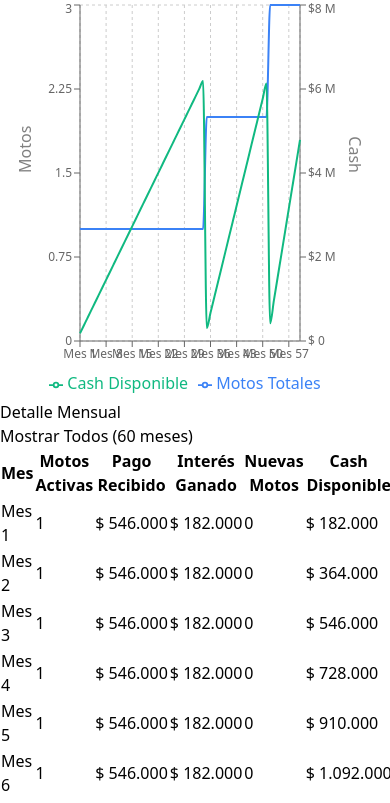
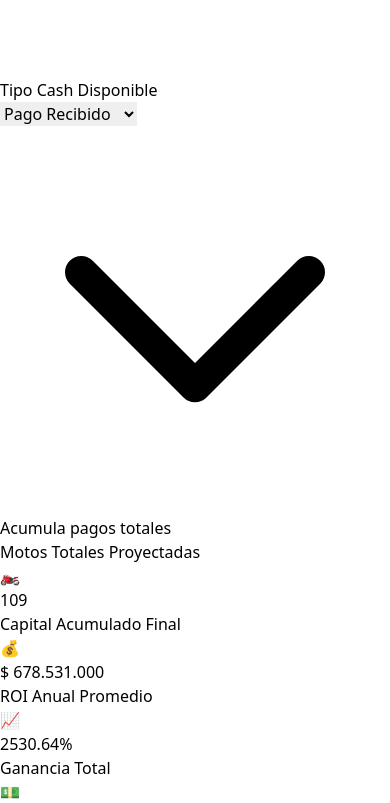
Before and after one commit to carlosacuna/arbo-investment-simulator, a React (Vite) app: page / in a window 390 px wide. Shown: the part 4494-5297 px from the top of the page. Built offline with nearby package versions, Linux system fonts and the light colour scheme.

Commit message:
feat: add configurable days per month and cash accumulation type

```diff
--- a/src/App.jsx
+++ b/src/App.jsx
@@ -14,7 +14,8 @@ function App() {
     principalDiario: 14000,
     motosIniciales: 1,
     dias: 1560,
-    diasPorMes: 26
+    diasPorMes: 26,
+    tipoCashDisponible: 'pagoRecibido'
   });
 
   const { dailyData, monthlyData, summary, isCalculating } = useSimulationLogic(params);
--- a/src/components/ParametersForm.jsx
+++ b/src/components/ParametersForm.jsx
@@ -9,11 +9,16 @@ export const ParametersForm = ({ onParametersChange }) => {
     principalDiario: 14000,
     motosIniciales: 1,
     dias: 1560,
-    diasPorMes: 26
+    diasPorMes: 26,
+    tipoCashDisponible: 'pagoRecibido'
   });
 
   const handleChange = (field, value) => {
-    const newParams = { ...params, [field]: parseFloat(value) || 0 };
+    let processedValue = value;
+    if (field !== 'tipoCashDisponible') {
+      processedValue = parseFloat(value) || 0;
+    }
+    const newParams = { ...params, [field]: processedValue };
     setParams(newParams);
     onParametersChange(newParams);
   };
@@ -44,6 +49,34 @@ export const ParametersForm = ({ onParametersChange }) => {
         />
         <div className="absolute inset-y-0 right-0 flex items-center pr-2 pointer-events-none">
           <div className="w-1.5 h-1.5 bg-blue-500 rounded-full opacity-60"></div>
+        </div>
+      </div>
+      <p className="text-xs text-gray-600 mt-1.5 font-medium">{helperText}</p>
+    </div>
+  );
+
+  const SelectField = ({ label, value, onChange, options, helperText, icon }) => (
+    <div className="bg-gradient-to-br from-white to-gray-50 p-3 rounded-lg border border-gray-200 hover:border-blue-300 transition-all duration-200 hover:shadow-md">
+      <label className="flex items-center text-xs font-semibold text-gray-700 mb-2">
+        {icon && <span className="mr-2 text-blue-600">{icon}</span>}
+        {label}
+      </label>
+      <div className="relative">
+        <select
+          value={value}
+          onChange={onChange}
+          className="w-full px-3 py-2 bg-white border border-gray-200 rounded-md focus:ring-2 focus:ring-blue-500 focus:border-blue-500 transition-all duration-200 text-sm font-medium text-gray-900 appearance-none cursor-pointer"
+        >
+          {options.map(option => (
+            <option key={option.value} value={option.value}>
+              {option.label}
+            </option>
+          ))}
+        </select>
+        <div className="absolute inset-y-0 right-0 flex items-center pr-2 pointer-events-none">
+          <svg className="w-4 h-4 text-gray-400" fill="none" stroke="currentColor" viewBox="0 0 24 24">
+            <path strokeLinecap="round" strokeLinejoin="round" strokeWidth={2} d="M19 9l-7 7-7-7" />
+          </svg>
         </div>
       </div>
       <p className="text-xs text-gray-600 mt-1.5 font-medium">{helperText}</p>
@@ -119,7 +152,7 @@ export const ParametersForm = ({ onParametersChange }) => {
             <div className="w-8 h-0.5 bg-gradient-to-r from-green-500 to-green-300 mr-3"></div>
             <h3 className="text-xl font-bold text-gray-800">Configuración de Simulación</h3>
           </div>
-          <div className="grid grid-cols-1 md:grid-cols-2 lg:grid-cols-3 gap-4">
+          <div className="grid grid-cols-1 md:grid-cols-2 lg:grid-cols-4 gap-4">
             <InputField
               label="Motos Iniciales"
               value={params.motosIniciales}
@@ -152,6 +185,19 @@ export const ParametersForm = ({ onParametersChange }) => {
                 <path strokeLinecap="round" strokeLinejoin="round" strokeWidth={2} d="M9 19v-6a2 2 0 00-2-2H5a2 2 0 00-2 2v6a2 2 0 002 2h2a2 2 0 002-2zm0 0V9a2 2 0 012-2h2a2 2 0 012 2v10m-6 0a2 2 0 002 2h2a2 2 0 002-2m0 0V5a2 2 0 012-2h2a2 2 0 012 2v14a2 2 0 01-2 2h-2a2 2 0 01-2-2z" />
               </svg>}
             />
+            <SelectField
+              label="Tipo Cash Disponible"
+              value={params.tipoCashDisponible}
+              onChange={(e) => handleChange('tipoCashDisponible', e.target.value)}
+              options={[
+                { value: 'pagoRecibido', label: 'Pago Recibido' },
+                { value: 'interesGanado', label: 'Interés Ganado' }
+              ]}
+              helperText={params.tipoCashDisponible === 'pagoRecibido' ? 'Acumula pagos totales' : 'Solo acumula interés'}
+              icon={<svg className="w-4 h-4" fill="none" stroke="currentColor" viewBox="0 0 24 24">
+                <path strokeLinecap="round" strokeLinejoin="round" strokeWidth={2} d="M12 8c-1.657 0-3 .895-3 2s1.343 2 3 2 3 .895 3 2-1.343 2-3 2m0-8c1.11 0 2.08.402 2.599 1M12 8V7m0 1v8m0 0v1m0-1c-1.11 0-2.08-.402-2.599-1" />
+              </svg>}
+            />
           </div>
         </div>
       </div>
--- a/src/hooks/useSimulationLogic.js
+++ b/src/hooks/useSimulationLogic.js
@@ -39,7 +39,8 @@ const calculateSimulation = (params) => {
     principalDiario = 14000,       // Principal devuelto por moto al día
     motosIniciales = 1,            // Motos iniciales
     dias = 1560,                   // Días de simulación (5 años aprox)
-    diasPorMes = 26                // Días por mes para cálculos mensuales
+    diasPorMes = 26,               // Días por mes para cálculos mensuales
+    tipoCashDisponible = 'pagoRecibido'  // Tipo de acumulación para cash disponible
   } = params;
 
   const daily = [];
@@ -57,8 +58,12 @@ const calculateSimulation = (params) => {
     const interesGanado = motosActivas * interesDiario;
     const principalDevuelto = motosActivas * principalDiario;
 
-    // El cash se acumula con el interés ganado (no con el principal)
-    cashDisponible += interesGanado;
+    // El cash se acumula según el tipo configurado
+    if (tipoCashDisponible === 'pagoRecibido') {
+      cashDisponible += pagoRecibido;
+    } else {
+      cashDisponible += interesGanado;
+    }
 
     // Verificar si se puede comprar una nueva moto
     let nuevasMotos = 0;
```
